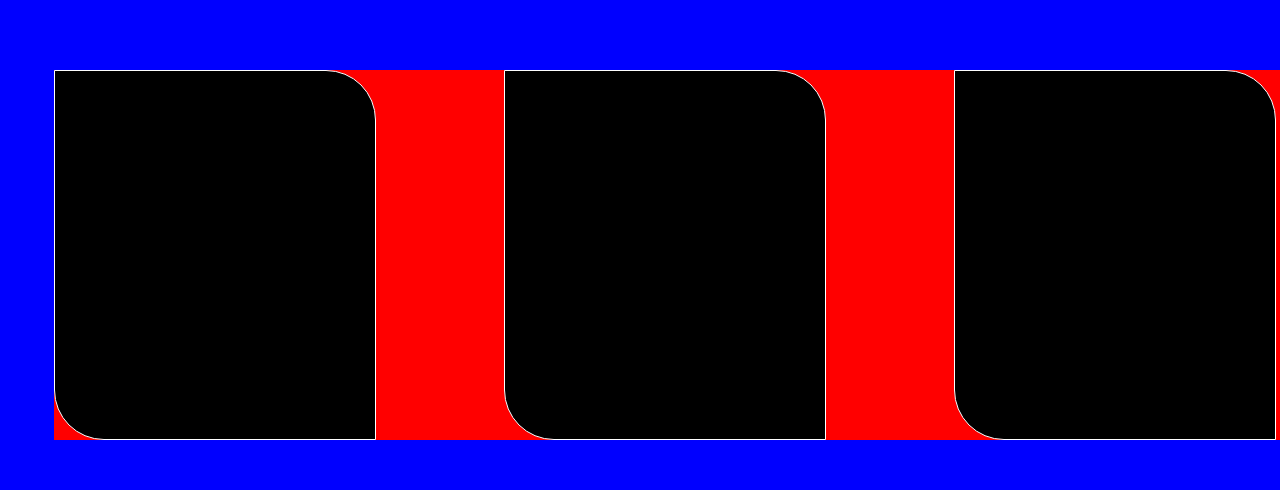
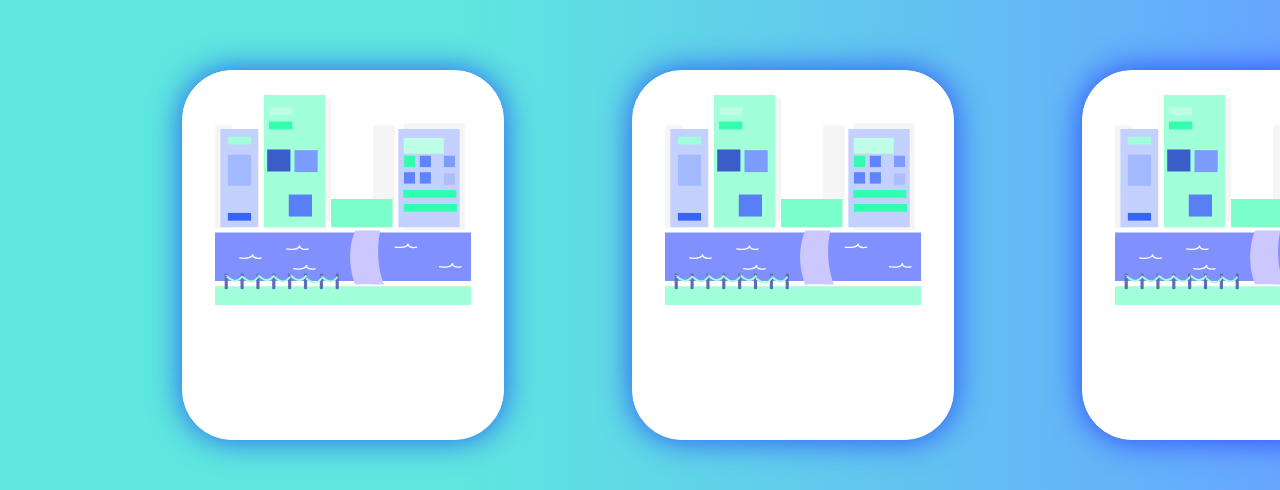
Before and after one commit to sh981013s/react-weather, a React (Create React App) app: page / in a window 1280 px wide. Shown: the part 122-612 px from the top of the page. Built offline with nearby package versions, Linux system fonts and the light colour scheme.

Commit message:
Design: 도시 svg import & 색감 테마별 미세 조정

```diff
--- a/src/components/general/Navbar/Navbar.js
+++ b/src/components/general/Navbar/Navbar.js
@@ -22,7 +22,7 @@ const NavbarStyled = styled.nav`
   height: 4rem;
   transition: background-color 500ms linear;
   animation: 1s ease-in-out 0ms 1 fade-in;
-  background: ${(props) => props.theme.body};
+  background: ${(props) => props.theme.navbar};
   color: ${(props) => props.theme.text};
   padding: 0 1.5rem;
 
--- a/src/components/general/Sidebar/Sidebar.js
+++ b/src/components/general/Sidebar/Sidebar.js
@@ -15,7 +15,7 @@ const Box = styled.div`
 `;
 
 const SidebarStyled = styled.div`
-  background: ${(props) => props.theme.body};
+  background: ${(props) => props.theme.sidebar};
   width: 250px;
   height: 100vh;
   padding: 0rem;
@@ -27,6 +27,7 @@ const SidebarStyled = styled.div`
   opacity: 1;
   transition: 500ms;
   z-index: 10;
+  clip-path: polygon(0 0, 100% 0, 85% 100%, 0% 100%);
 `;
 
 const NavIcon = styled.div`
@@ -37,6 +38,10 @@ const NavIcon = styled.div`
   display: flex;
   justify-content: flex-end;
   align-items: center;
+`;
+
+const CloseIcon = styled(Icon)`
+  color: ${(props) => props.theme.text};
 `;
 
 const Sidebar = ({ sidebar, setSidebar }) => {
@@ -51,7 +56,7 @@ const Sidebar = ({ sidebar, setSidebar }) => {
     <Box>
       <SidebarStyled ref={ref} sidebar={sidebar}>
         <NavIcon>
-          <Icon onClick={sidebarHandler} icon="ep:close-bold" />
+          <CloseIcon onClick={sidebarHandler} icon="ep:close-bold" />
         </NavIcon>
       </SidebarStyled>
     </Box>
--- a/src/components/home/Card.js
+++ b/src/components/home/Card.js
@@ -1,19 +1,23 @@
 import React from 'react';
 import styled from 'styled-components';
+import { ReactComponent as DarkCity } from '../../assets/svgs/darkCity.svg';
+import { ReactComponent as LightCity } from '../../assets/svgs/lightCity.svg';
+import { useTheme } from '../../hooks/useTheme';
 
 const Box = styled.li`
   width: 16rem;
   height: 40vh;
-  background: ${(props) => props.theme.text};
-  color: ${(props) => props.theme.body};
+  background: ${(props) => props.theme.card};
+  color: ${(props) => props.theme.text};
   padding: 1.5rem 2rem;
   margin-right: 8rem;
-  border-radius: 0 50px 0 50px;
+  border-radius: 50px;
   display: flex;
   flex-direction: column;
   justify-content: space-between;
   border: 1px solid ${(props) => props.theme.body};
   transition: all 0.2s ease;
+  box-shadow: 0 0 2rem rgb(0 0 255 / 60%);
 
   &:hover {
     background: ${(props) => props.theme.body};
@@ -23,7 +27,10 @@ const Box = styled.li`
 `;
 
 const Card = () => {
-  return <Box></Box>;
+  const { theme } = useTheme();
+  return (
+    <Box>{theme.themeName === 'lightTheme' ? <LightCity /> : <DarkCity />}</Box>
+  );
 };
 
 export default Card;
--- a/src/pages/Home/home.js
+++ b/src/pages/Home/home.js
@@ -6,15 +6,15 @@ const Box = styled.div`
   padding-top: 15vh;
   height: 400vh;
   display: flex;
-  background: blue;
+  background: ${(props) => props.theme.background};
+  transition: background-color 500ms linear;
 `;
 
 const Main = styled.ul`
   position: fixed;
   top: 12rem;
-  left: calc(1rem + 3vw);
+  left: calc(1rem + 13vw);
   display: flex;
-  background: red;
 `;
 
 const Home = () => {
--- a/src/utility/Theme.js
+++ b/src/utility/Theme.js
@@ -7,6 +7,15 @@ export const LightTheme = {
   fontFamily: "'Source Sans Pro', sans-serif",
   bodyRgba: '252, 246, 244',
   textRgba: '0,0,0',
+  background: `linear-gradient(
+    90deg,
+    rgba(94, 231, 223, 1) 35%,
+    rgba(102, 166, 255, 1) 100%
+  )`,
+  transition: `background-color 500ms linear`,
+  sidebar: '#64b784',
+  navbar: '#FFFFFF',
+  card: '#FFFFFF',
 };
 
 export const DarkTheme = {
@@ -16,6 +25,11 @@ export const DarkTheme = {
   fontFamily: "'Source Sans Pro', sans-serif",
   bodyRgba: '252, 246, 244',
   textRgba: '0,0,0',
+  background: `linear-gradient(90deg, rgba(55,40,101,1) 35%, rgba(0,0,0,1) 100%)`,
+  transition: `background-color 500ms linear`,
+  sidebar: '#A188A6',
+  navbar: '#282043',
+  card: '#020122',
 };
 
 export const breakpoints = {
```
Also changed, not shown: src/assets/svgs/darkCity.svg (added), src/assets/svgs/lightCity.svg (added).
